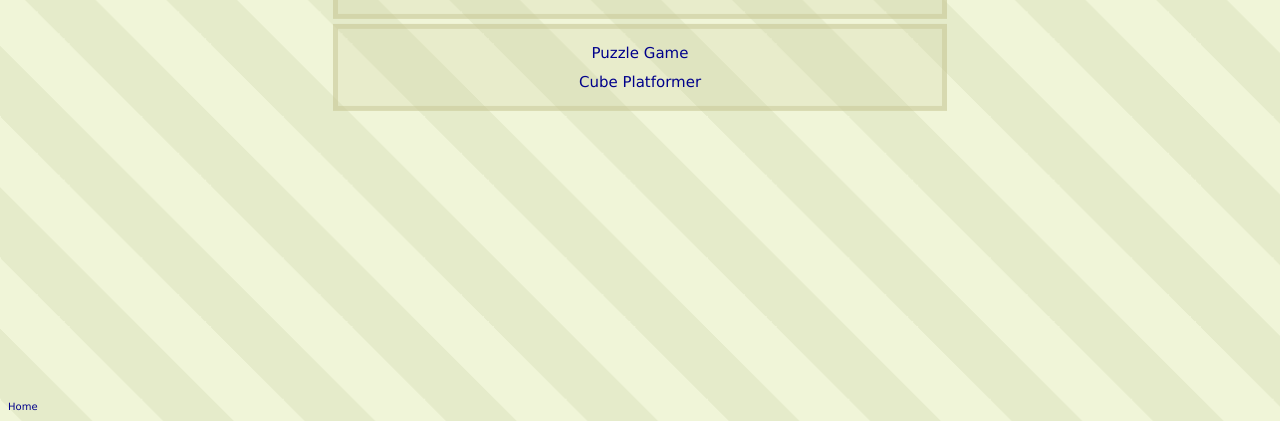
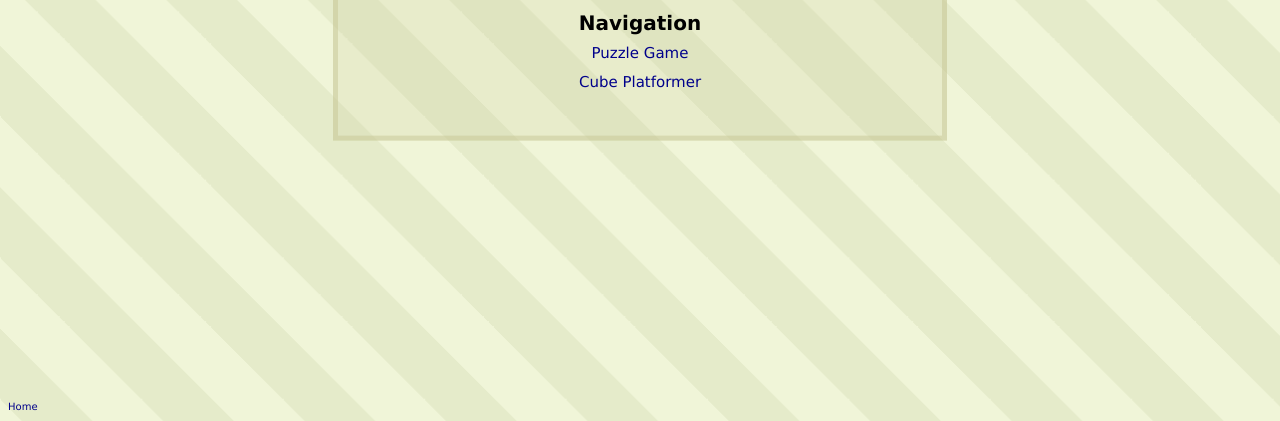
Before and after one commit to spinningbanana/spinningbanana.github.io, a plain HTML site: page games/index.html in a window 1280 px wide. Shown: the part 379-800 px from the top of the page. Drawn offline with Linux system fonts and the light colour scheme.

Commit message:
big style update (part 1.5)

```diff
--- a/games/index.html
+++ b/games/index.html
@@ -21,8 +21,10 @@
 	</div>
 
 	<div class="infobox">
+		<h1>Navigation</h1>
 		<a href="https://spinningbanana.github.io/games/puzzle/"><p style="text-align:center">Puzzle Game</a></br>
-		<a href="https://spinningbanana.github.io/games/platformer/"><p style="text-align:center">Cube Platformer</a></br>
+		<a href="https://spinningbanana.github.io/games/platformer/"><p style="text-align:center">Cube Platformer</a>
+		<p></br></p>
 	</div>
 </div>
 
```
Also changed, not shown: index.html (+1 -1 lines).
